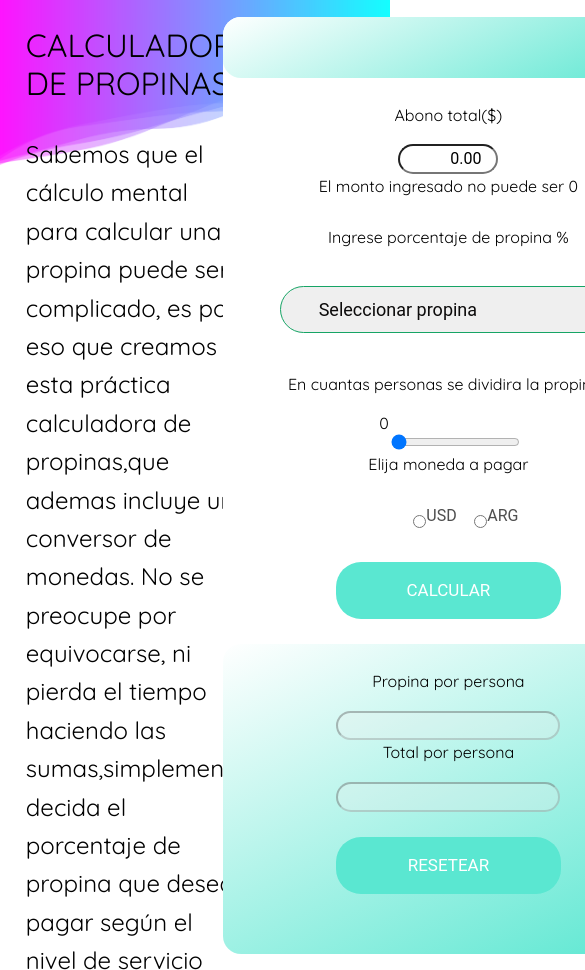
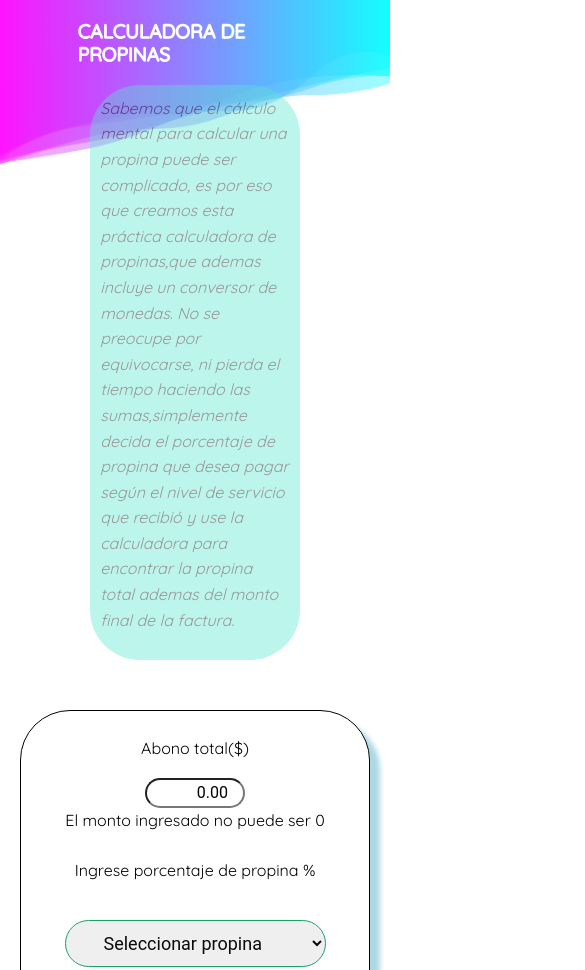
Before and after one commit to Micapedemonti/calculadoraPropinas, a plain HTML site: page index.html in a window 390 px wide. Shown: the top 970 px of the page, 585 px wide, since content can reach past the window. Drawn offline with nearby package versions, Linux system fonts and the light colour scheme.

Commit message:
proyecto responsive

```diff
--- a/css/style.css
+++ b/css/style.css
@@ -43,23 +43,33 @@ margin: 5%;
 	font-size: 2rem;
 	font-family:'Quicksand', sans-serif;
 	color: black;
+	-webkit-text-stroke: 1.5px white;
+  color: transparent;
 }
 .textoCal{
 	margin: 5%;
+	background-color:#5ae7d1;
+	border-style:initial;
+	border-radius: 50px;
+	opacity: 40%;
 }
 .textoCal p{
-	color: black;
-	font-size:1.5rem;
+	color: white;
+	font-size:1.3rem;
 	font-family: 'Quicksand', sans-serif;
+	padding: 5%;
+	font-style: oblique;
 }
 
   #container{
 	  width: 450px;
 	  background-color: #FFF;
-	  border-radius: 18px;
+	  border-radius: 50px;
 	  text-align: center;
 	  box-shadow:10px 10px 5px lightblue;
 	  margin: 5%;
+	  height: fit-content;
+	  border: black solid 1px ;
   }
 
   h1{
@@ -85,7 +95,7 @@ margin: 5%;
   }
   .facturaTotal{
 	background-image:  linear-gradient(-25deg,#5ae7d1,white);
-	  border-radius: 18px;
+	  border-radius: 50px;
 	  padding: 25px 0 35px;
   }
   #propIng{
@@ -176,8 +186,42 @@ margin: 5%;
 	  padding:10%;
 	  align-items: flex-end;
   }
-  .piePagina{
-	  width: 100%;
-	  height: auto;
-	  background-color: #7e7e7e;
+  /* MEDIASQUERYS */
+  @media only screen and (max-width:1300px){
+	.tituloCal h2{
+		font-size: 1.5rem;
+	}
+	.textoCal p{
+		color: black;
+		font-size:1rem;
+	}
   }
+
+  @media only screen and (max-width: 990px) {
+.cuerpo{
+	display: flex;
+	flex-direction: column;
+	align-items: center;
+}
+.body-main{
+	width: 60%;
+}
+#container{
+	width: 350px;
+}
+.tituloCal{
+	margin: 0%;
+}
+.tituloCal h2{
+	font-size: 1.2rem;
+}
+.sobreCal{
+	display: flex;
+	align-items: center;
+}
+.textoCal p{
+	color: black;
+	font-size:1rem;
+}
+
+}
```
